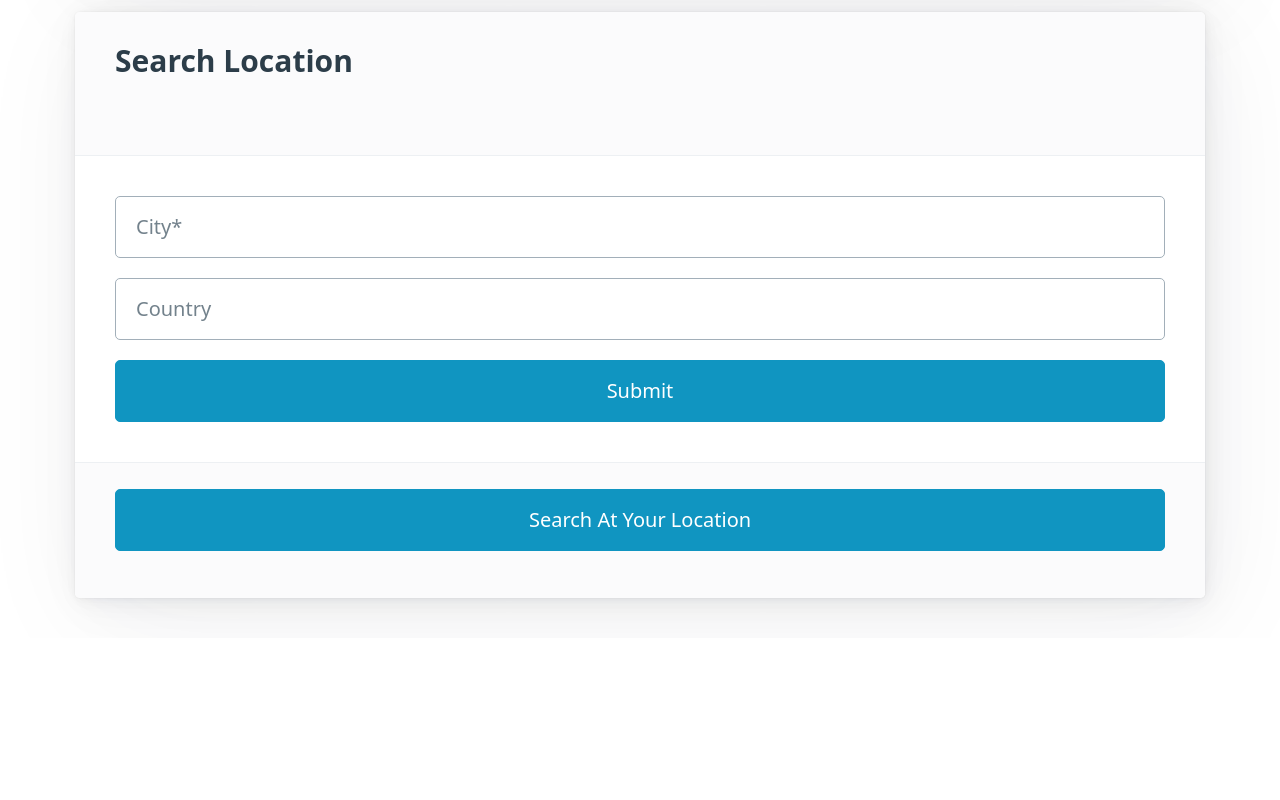
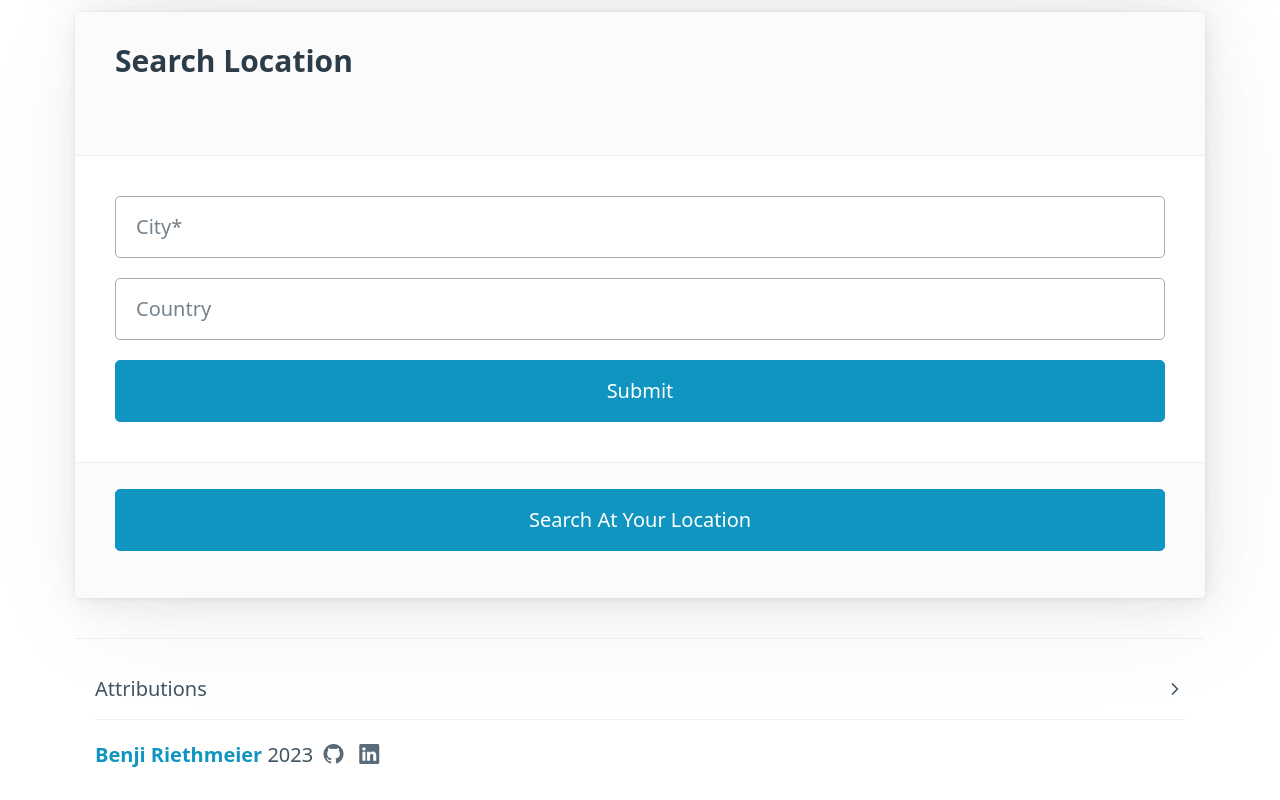
Before and after one commit to ben-rieth/weather, a SvelteKit app: page / in a window 1280 px wide. Shown: the part 270-1070 px from the top of the page. Before the commit the page ends 908 px from the top, so only its background shows below. Built offline with nearby package versions, Linux system fonts and the light colour scheme; no server answers.

Commit message:
Create website footer

```diff
--- /dev/null
+++ b/src/components/Footer/Footer.svelte
@@ -0,0 +1,55 @@
+
+<hr />
+<br />
+<footer class="container-fluid">
+    <details>
+        <summary>Attributions</summary>
+        <ul>
+            <li>
+                <small>
+                    Weather Data:
+                    <a href="https://openweathermap.org/api">Open Weather Api</a>
+                </small>
+            </li>
+            <li>
+                <small>
+                    Country Data:
+                    <a href="https://restcountries.com/">REST Countries</a>
+                </small>
+            </li>
+            <li>
+                <small>
+                    Time Zone Database:
+                    <a href="https://timezonedb.com/">TimezoneDB</a>
+                </small>
+            </li>
+            <li>
+                <small>
+                    Weather Images:
+                    <a href="https://unsplash.com/">Unsplash</a>
+                    (Individual photographers credited underneath the photo)
+                </small>
+            </li>
+            <li>
+                <small>
+                    Country Flags:
+                    <a href="https://twemoji.twitter.com/">Twemoji</a>
+                </small>
+            </li>
+        </ul>
+    </details>
+
+    <span>
+        <a href="https://benriethmeier.dev"><strong>Benji Riethmeier</strong></a>
+        2023&nbsp;
+        <a href="https://github.com/ben-rieth" class="secondary">
+            <i class="bi bi-github"/>
+        </a>
+        &nbsp;
+        <a href="https://www.linkedin.com/in/benjamin-riethmeier-4b8949204" class="secondary">
+            <i class="bi bi-linkedin"/>
+        </a>
+    </span>
+</footer>
+
+<br />
--- a/src/routes/+page.svelte
+++ b/src/routes/+page.svelte
@@ -6,6 +6,7 @@
 	import SavedCitiesDropdown from '../components/SavedCitiesDropdown/SavedCitiesDropdown.svelte';
 	import WeatherData from '../components/WeatherData/WeatherData.svelte';
 	import NavBar from '../components/NavBar/NavBar.svelte';
+	import Footer from '../components/Footer/Footer.svelte';
 
 </script>
 
@@ -30,4 +31,6 @@
     {/if}
 
     <SearchForm />
+
+    <Footer />
 </main>
```
